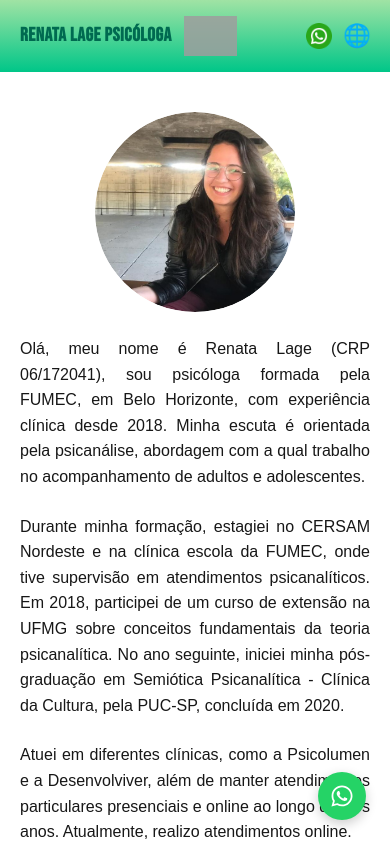
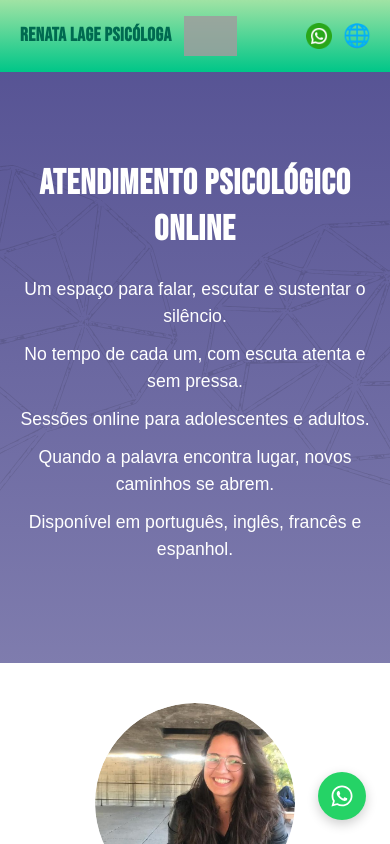
Before and after one commit to caiocastelhano/renatalagepsicologa, a Next.js app: page / in a window 390 px wide. Shown: the top 844 px of the page. Built offline with nearby package versions, Linux system fonts and the light colour scheme; grey boxes are pictures that could not be loaded.

Commit message:
Cria e estiliza o componente Hero, com responsividade para tablet e mobile e melhorias de acessibilidade e performance

```diff
--- /dev/null
+++ b/src/app/components/Hero.jsx
@@ -0,0 +1,67 @@
+"use client";
+
+import { useContext } from "react";
+import { LanguageContext } from "../context/LanguageContext";
+import styles from "./Hero.module.css";
+
+export default function Hero() {
+  const { language } = useContext(LanguageContext);
+
+  const content = {
+    PT: {
+        title: "Atendimento psicológico online",
+        lines: [
+        "Um espaço para falar, escutar e sustentar o silêncio.",
+        "No tempo de cada um, com escuta atenta e sem pressa.",
+        "Sessões online para adolescentes e adultos.",
+        "Quando a palavra encontra lugar, novos caminhos se abrem.",
+        "Disponível em português, inglês, francês e espanhol."
+        ]
+    },
+    EN: {
+        title: "Online psychological support",
+        lines: [
+        "A space for speaking, listening, and even silence.",
+        "At your own pace, with attentive and unhurried listening.",
+        "Online sessions for teens and adults.",
+        "When words find space, new paths begin to unfold.",
+        "Available in Portuguese, English, French and Spanish."
+        ]
+    },
+    FR: {
+        title: "Accompagnement psychologique en ligne",
+        lines: [
+        "Un espace pour dire, écouter et accueillir le silence.",
+        "Au rythme de chacun, dans une écoute attentive et sans hâte.",
+        "Séances en ligne pour adolescents et adultes.",
+        "Quand la parole trouve sa place, des chemins s'ouvrent.",
+        "Disponible en portugais, anglais, français et espagnol."
+        ]
+    },
+    ES: {
+        title: "Atención psicológica en línea",
+        lines: [
+        "Un espacio para hablar, escuchar y también para el silencio.",
+        "A tu ritmo, con una escucha atenta y sin prisa.",
+        "Sesiones online para adolescentes y adultos.",
+        "Cuando la palabra encuentra lugar, se abren nuevos caminos.",
+        "Disponible en portugués, inglés, francés y español."
+        ]
+    }
+  };
+
+  const { title, lines } = content[language] || content.PT;
+
+  return (
+    <section className={styles.hero}>
+      <div className={styles.overlay}>
+        <div className={styles.content}>
+          <h1>{title}</h1>
+          {lines.map((line, index) => (
+            <p key={index}>{line}</p>
+          ))}
+        </div>
+      </div>
+    </section>
+  );
+}
--- /dev/null
+++ b/src/app/components/Hero.module.css
@@ -0,0 +1,89 @@
+.hero {
+  position: relative;
+  min-height: 100vh;
+  display: flex;
+  align-items: center;
+  justify-content: center;
+  overflow: hidden;
+  background: linear-gradient(to bottom, rgba(58, 54, 130, 0.85), rgba(58, 54, 130, 0.65));
+}
+
+.hero::before {
+  content: "";
+  position: absolute;
+  top: 0;
+  left: 0;
+  width: 100%;
+  height: 100%;
+  background-image: url("/images/cerebro_vetor.svg");
+  background-size: cover;
+  background-position: center;
+  background-repeat: no-repeat;
+  opacity: 0.1;
+  z-index: 0;
+  pointer-events: none;
+}
+
+
+.overlay {
+  position: relative;
+  z-index: 1;
+  text-align: center;
+  padding: 0 20px;
+  color: white;
+}
+
+.content h1 {
+  font-family: var(--font-bebas), sans-serif;
+  font-size: 4rem;
+  margin-bottom: 24px;
+  line-height: 1.5;
+  letter-spacing: 1px;
+  text-transform: uppercase;
+}
+
+.content p {
+  font-size: 2rem;
+  margin-bottom: 12px;
+  max-width: 800px;
+  margin-left: auto;
+  margin-right: auto;
+  line-height: 1.5;
+}
+
+/* ===== TABLET (até 1024px) ===== */
+@media (max-width: 1024px) {
+  .hero {
+    min-height: 70vh;
+  }
+
+  .content h1 {
+    font-size: 3rem;
+    line-height: 1.4;
+  }
+
+  .content p {
+    font-size: 1.5rem;
+  }
+}
+
+/* ===== MOBILE (até 768px) ===== */
+@media (max-width: 768px) {
+  .hero {
+    min-height: 70vh;
+  }
+
+  .overlay {
+    padding: 0 16px;
+  }
+
+  .content h1 {
+    font-size: 2.2rem;
+    line-height: 1.3;
+  }
+
+  .content p {
+    font-size: 1.1rem;
+    line-height: 1.5;
+  }
+}
--- a/src/app/page.js
+++ b/src/app/page.js
@@ -5,12 +5,14 @@ import Contact from "./components/Contact";
 import Footer from "./components/Footer";
 import ConceptsBar from "./components/ConceptsBar";
 import WhatsAppButton from "./components/WhatsAppButton";
+import Hero from "./components/Hero";
 import styles from "./page.module.css";
 
 export default function HomePage() {
   return (
     <>
       <Header />
+      <Hero />
       <About />
       <ConceptsBar />
       <ProfessionalPath />
```
Also changed, not shown: public/images/cerebro_vetor.svg (added).
